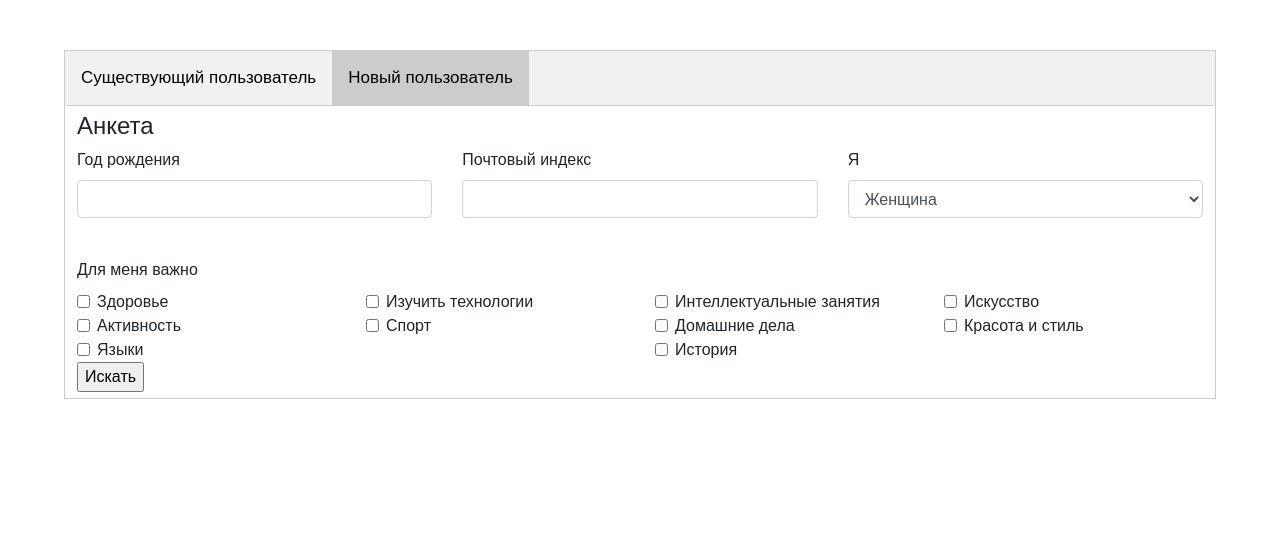
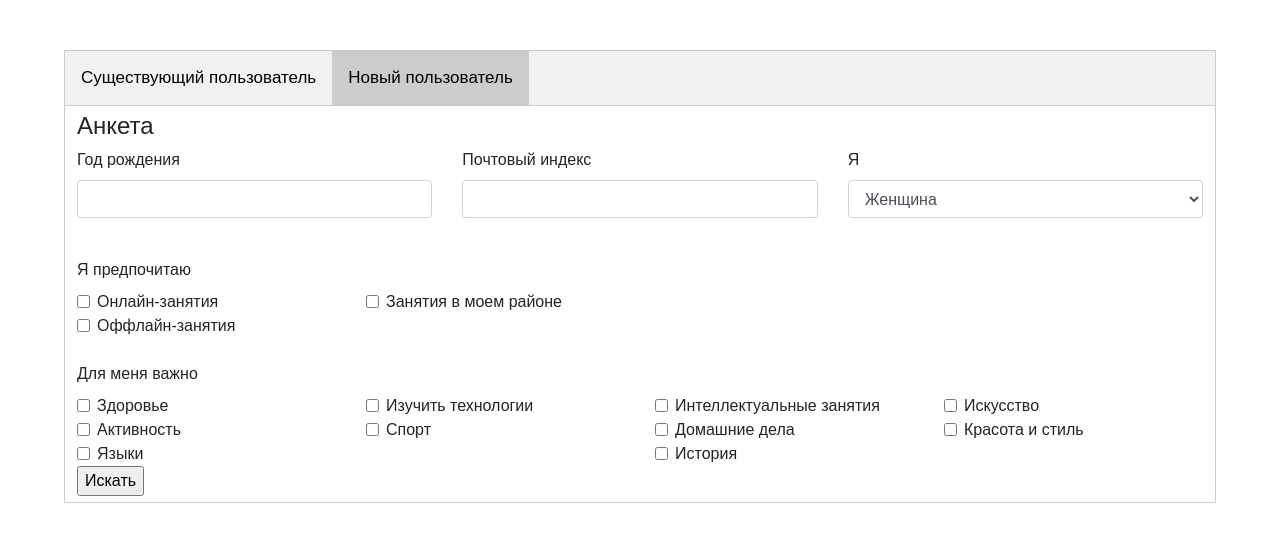
Before and after one commit to dkbrz/agehackmos, a Flask app: page / in a window 1280 px wide, after a click on "Новый пользователь". Shown: the part 56-598 px from the top of the page. Run offline with Flask 3, Linux system fonts and the light colour scheme.

Commit message:
new features for new users

```diff
--- a/app/app.py
+++ b/app/app.py
@@ -50,7 +50,8 @@ def data_to_page(draft):
 					draft.loc[i]['saturday'] if draft.loc[i]['saturday'] > 0 else '',
 					draft.loc[i]['sunday'] if draft.loc[i]['sunday'] > 0 else ''
 				],
-				'i': draft.loc[i]['num']
+				'i': draft.loc[i]['num'],
+				'n': draft.loc[i]['same_post']
 			}
 			for i in draft[draft['category'] == name].head(10).index
 		]
@@ -102,16 +103,27 @@ def new():
 		age_group = max(min((2023 - int(request.values.get("birthyear", int))) // 10 * 10, 90), 50)
 		gender = 1 if request.values.get("gender") == 'f' else 0
 		ok_cats = {i[0] for i in request.values.items() if i[1] == '1'}
+		online = 1 if request.values.get("online") == '1' else 0
+		offline = 1 if request.values.get("offline") == '1' else 0
+		near = 1 if request.values.get("near") == '1' else 0
 
 	result = query_db(
 		QUESTIONNAIRE_GROUPS,
-		args=(postalcode, age_group, gender,)
+		args=(postalcode, age_group, gender)
 	)
 
 	groups = pd.DataFrame(result, columns=[
 		'group_id', 'is_online', 'category_id', 'same_district', 'same_zone',
 		'same_post', 'n_neighbors', 'total_rank'
 	])
+
+	if online == 1:
+		groups = groups[groups['is_online'] == 1]
+	if offline == 1:
+		groups = groups[groups['is_online'] == 0]
+	if near == 1:
+		groups = groups[groups['same_zone'] == 1]
+
 	groups = groups.drop_duplicates(subset=['category_id'], keep='first')
 	groups['num'] = range(1, groups.shape[0] + 1)
 
--- a/app/templates/index.html
+++ b/app/templates/index.html
@@ -44,6 +44,31 @@
 							  <option value="f" selected>Женщина</option>
 							  <option value="m">Мужчина</option>
 							</select>
+						</div>
+					</div>
+				</div>
+				<br><label>Я предпочитаю</label><br>
+				<div class="row">
+					<div class="col-md-3">
+						<div class="form-check">
+							<input class="form-check-input" type="checkbox" value=1 name="online">
+							<label class="form-check-label" for="defaultCheck1">
+							Онлайн-занятия
+							</label>
+						</div>
+						<div class="form-check">
+							<input class="form-check-input" type="checkbox" value=1 name="offline">
+							<label class="form-check-label" for="defaultCheck1">
+							Оффлайн-занятия
+							</label>
+						</div>
+					</div>
+					<div class="col-md-3">
+						<div class="form-check">
+							<input class="form-check-input" type="checkbox" value=1 name="near">
+							<label class="form-check-label" for="defaultCheck1">
+							Занятия в моем районе
+							</label>
 						</div>
 					</div>
 				</div>
--- a/app/templates/results.html
+++ b/app/templates/results.html
@@ -23,7 +23,7 @@
                                 <h6 class="card-subtitle mb-2 text-body-secondary">{{ item['l1'] }} / {{ item['l2'] }} </h6>
                                 <h6 class="card-subtitle mb-2 text-body-secondary">G-{{ item['id'] }}</h6>
                                 <hr>
-                                <h6 class="card-subtitle mb-2 text-body-secondary">{{ item['a'] }}</h6>
+                                <h6 class="card-subtitle mb-2 text-body-secondary">{{ item['a'] }}{% if item['n'] == 1 %} (<span class="text-danger">рядом с вами</span>) {% endif %}</h6>
                                 <div class="table-responsive">
                                     <table class="table-sm">
                                         <tr>
@@ -66,7 +66,7 @@
                                 <h6 class="card-subtitle mb-2 text-body-secondary">{{ item['l1'] }} / {{ item['l2'] }} </h6>
                                 <h6 class="card-subtitle mb-2 text-body-secondary">G-{{ item['id'] }}</h6>
                                 <hr>
-                                <h6 class="card-subtitle mb-2 text-body-secondary">{{ item['a'] }}</h6>
+                                <h6 class="card-subtitle mb-2 text-body-secondary">{{ item['a'] }}{% if item['n'] == 1 %} (<span class="text-danger">рядом с вами</span>) {% endif %}</h6>
                                 <div class="table-responsive">
                                     <table class="table-sm">
                                         <tr>
@@ -109,7 +109,7 @@
                                 <h6 class="card-subtitle mb-2 text-body-secondary">{{ item['l1'] }} / {{ item['l2'] }} </h6>
                                 <h6 class="card-subtitle mb-2 text-body-secondary">G-{{ item['id'] }}</h6>
                                 <hr>
-                                <h6 class="card-subtitle mb-2 text-body-secondary">{{ item['a'] }}</h6>
+                                <h6 class="card-subtitle mb-2 text-body-secondary">{{ item['a'] }} {% if item['n'] == 1 %} (<span class="text-danger">рядом с вами</span>) {% endif %}</h6>
                                 <div class="table-responsive">
                                     <table class="table-sm">
                                         <tr>
```
